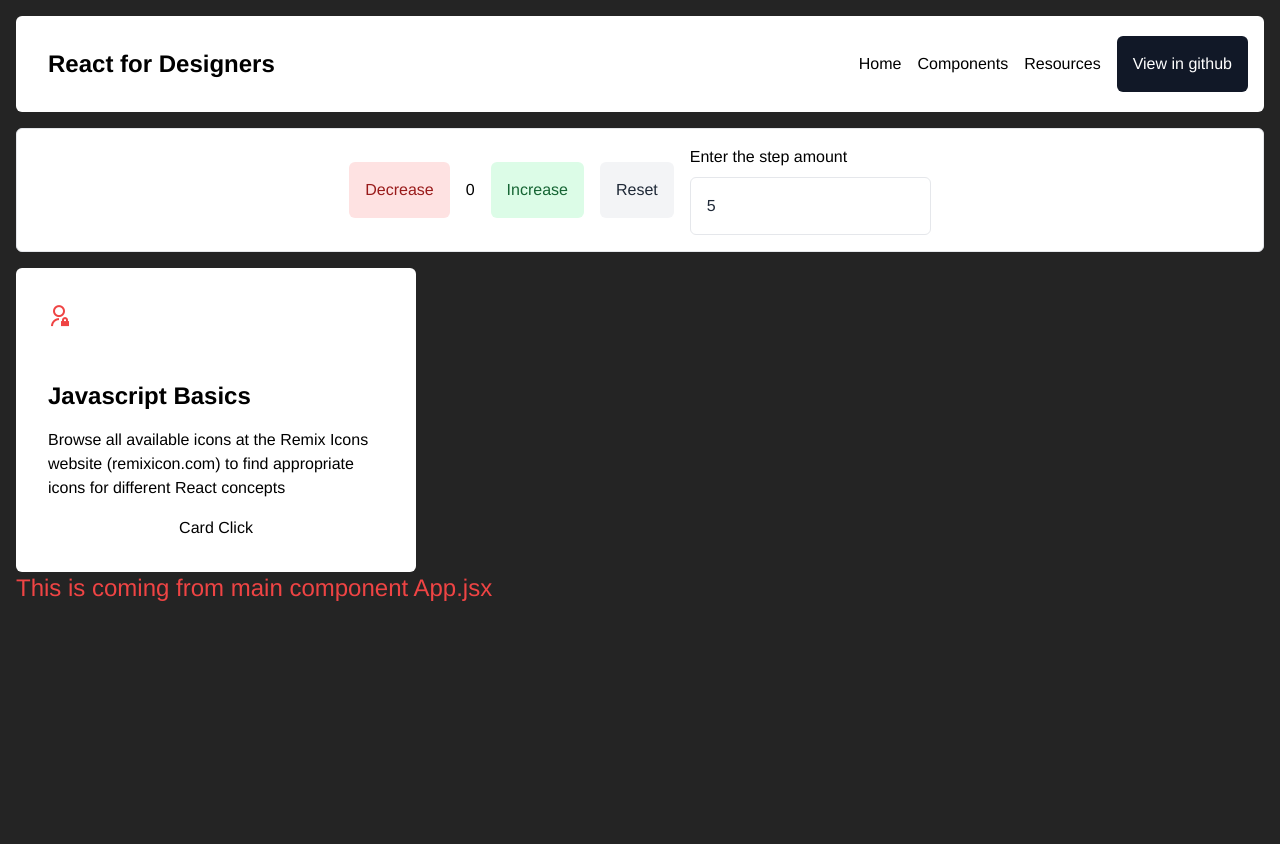
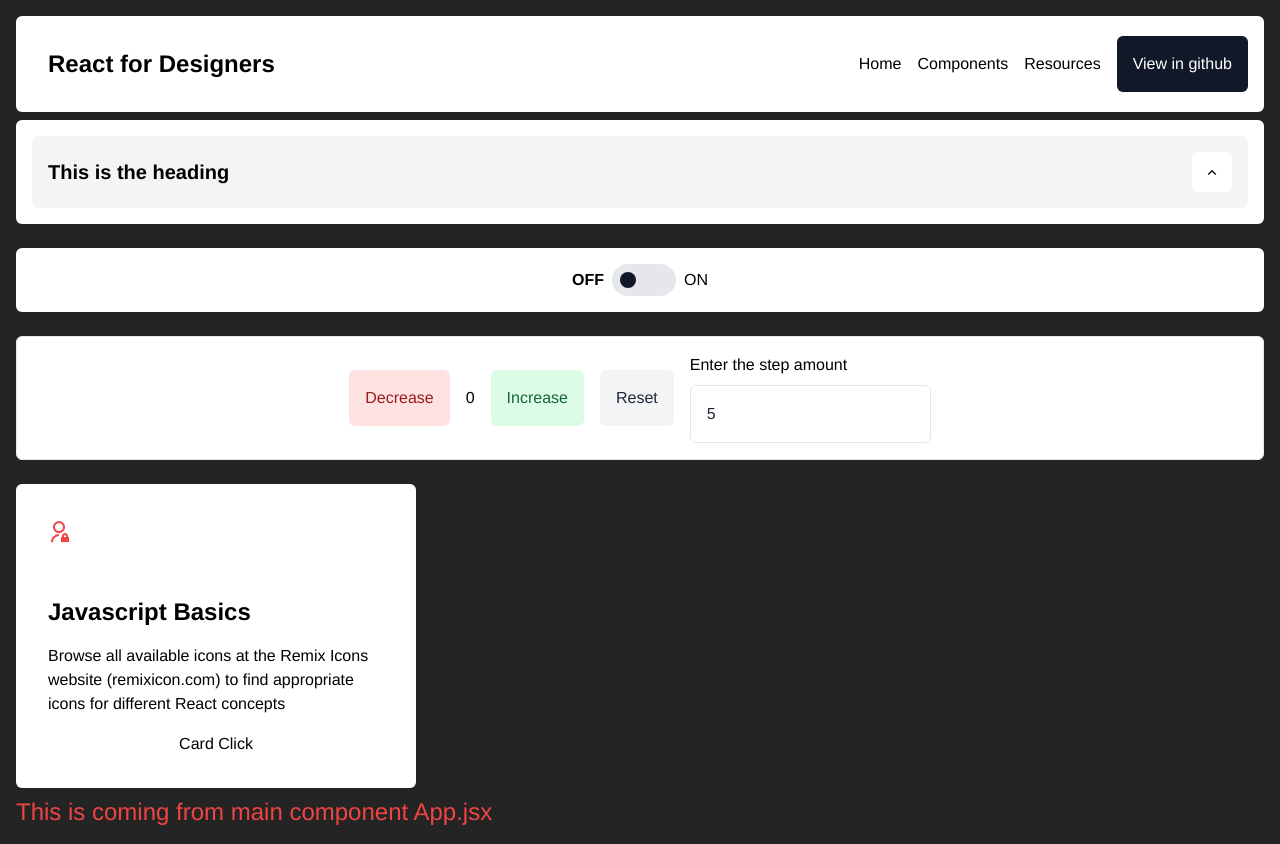
Before and after one commit to saikrishnacelupuri/react-for-designers, a React (Vite) app: page / in a window 1280 px wide. Before the commit the page ends 800 px from the top, so only its background shows below. Built offline with nearby package versions, Linux system fonts and the light colour scheme.

Commit message:
added toggle component, accordion component!

```diff
--- a/src/App.jsx
+++ b/src/App.jsx
@@ -7,19 +7,24 @@ import Header from './components/Header.jsx'
 import ConceptCard from './components/ConceptCard.jsx'
 import 'remixicon/fonts/remixicon.css'
 import CounterCart from './components/CounterCart.jsx'
+import Accordion from './components/Accordion.jsx'
+import ToggleSwitch from './components/ToggleSwitch.jsx'
 
 function App() {
 
 
   return (
     <>
+    <div className='flex flex-col gap-2'>
     <Header/>
+    <Accordion/>
+    <ToggleSwitch/>
     <CounterCart/>
     <ConceptCard title="Javascript Basics"/>
 
       <h1 className="text-2xl text-red-500">This is coming from main component App.jsx</h1>
 
-
+      </div>
     </>
   )
 }
--- /dev/null
+++ b/src/components/Accordion.jsx
@@ -0,0 +1,39 @@
+//Accordion component in react
+import { useState } from "react";
+
+function Accordion() {
+  const [isopen, setIsopen] = useState(false);
+
+  function updater() {
+    setIsopen((prev) => !prev);
+  }
+
+  return (
+    <div className="bg-white text-black rounded-md  p-4">
+      <div
+        className="bg-gray-100 p-4 rounded-md hover:bg-gray-300 cursor-pointer flex flex-row gap-4 items-center"
+        onClick={updater}
+      >
+        <h1 className="text-xl font-semibold w-full">This is the heading</h1>
+
+
+        {
+isopen?(<i className="ri-arrow-down-s-line bg-white py-2 px-3 rounded-md"></i>):(<i className="ri-arrow-up-s-line  bg-white py-2 px-3 rounded-md"></i>)}
+
+      </div>
+
+{isopen &&
+
+      <div className="bg-gray-100 rounded-md p-4">
+        <p>
+          Browse all available icons at the Remix Icons website (remixicon.com)
+          to find appropriate icons for different React concepts
+        </p>
+      </div>
+}
+
+    </div>
+  );
+}
+
+export default Accordion;
--- /dev/null
+++ b/src/components/ToggleSwitch.jsx
@@ -0,0 +1,29 @@
+import { useState } from "react";
+
+function ToggleSwitch(){
+
+
+const [ isOn, setIsOn] = useState(false);
+
+
+function toggler(){
+    setIsOn((prev)=>!prev);
+}
+
+
+  return(
+
+<div className="flex flex-row gap-2 mt-4 justify-center items-center bg-white text-black p-4 rounded-md">
+    <h1 className={`${isOn?"font-normal":"font-bold"} cursor-pointer`} onClick={toggler}>OFF</h1>
+    <div className={`w-16 px-2 py-2 rounded-full items-start cursor-pointer ${isOn? "bg-green-500 hover:bg-green-600":"bg-gray-200 hover:bg-gray-300"}`} onClick={toggler}>
+    <div className={`bg-gray-900 w-4 px-2 h-4 rounded-full ${isOn?"translate-x-8":"translate-x-0"}`} ></div>
+    </div>
+
+    <h1 className={`${isOn?"font-bold":"font-normal"} cursor-pointer`} onClick={toggler}>ON</h1>
+    </div>
+
+)
+
+}
+
+export default ToggleSwitch;
```
